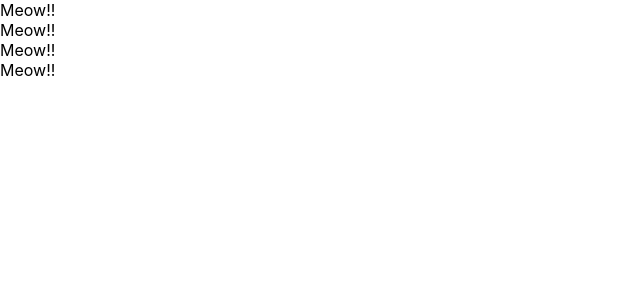
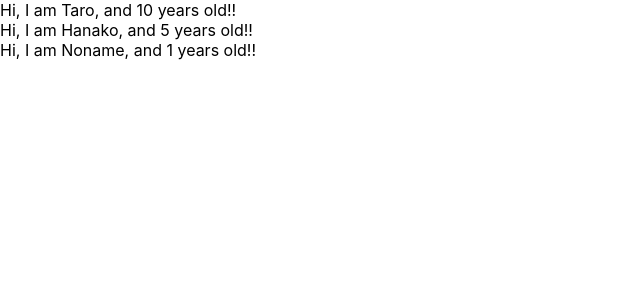
Before and after one commit to XIAO100he/udemy-react-redux-crud-application, a React (Create React App) app: page / in a window 1280 px wide. Shown: the top 300 px of the page, without its empty margins (0-640 px from the left). Built offline with nearby package versions, Linux system fonts and the light colour scheme.

Commit message:
learn props of component

```diff
--- a/src/App.js
+++ b/src/App.js
@@ -13,17 +13,28 @@
 //  }
 
 const App = () => {
+  const profiles = [
+    {name: "Taro", age:10},
+    {name: "Hanako", age:5},
+    {name: "Noname"}
+  ]
   return (
     <div>
-      <Cat />
-      <Cat />
-      <Cat />
-      <Cat />
+      {
+        profiles.map((profile, index) => {
+          return <User name={profile.name} age={profile.age}  key={index}/>
+        })
+      }
     </div>
   )
 }
 
-const Cat = () => {
-  return <div>Meow!!</div>
+const User = (props) => {
+return <div>Hi, I am {props.name}, and {props.age} years old!!</div>
 }
+
+User.defaultProps = {
+  age: 1
+}
+
 export default App;
```
